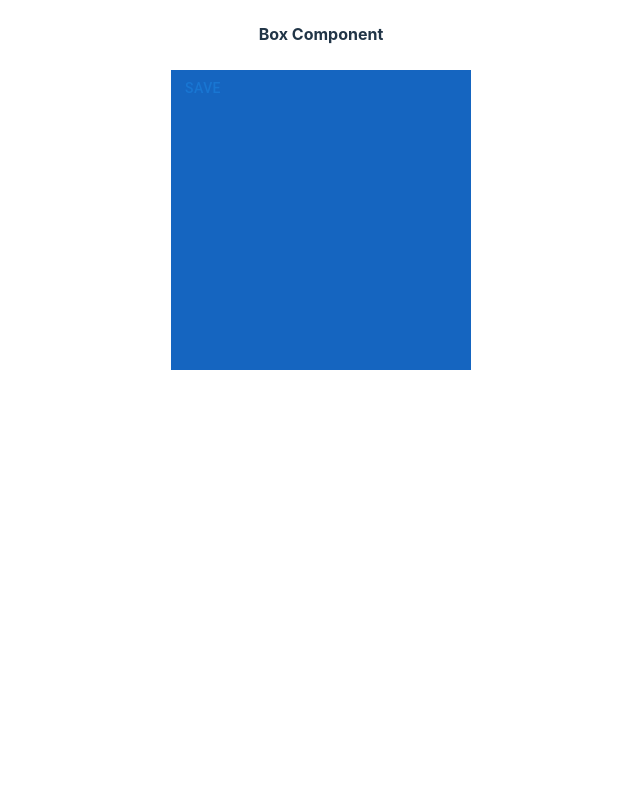
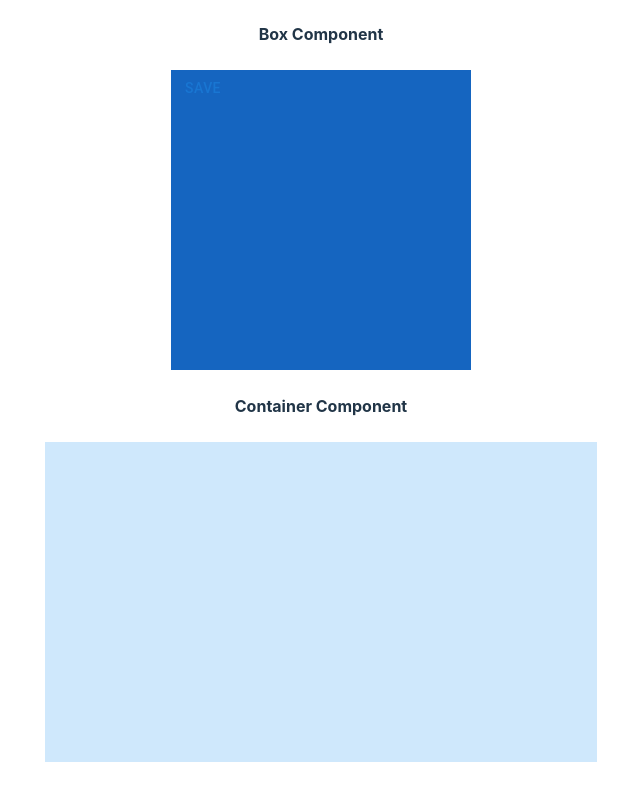
Before and after one commit to GuilhermeSousaDev/MaterialUI, a React (Vite) app in the folder react-ui/: page / in a window 1280 px wide. Shown: the part 8831-9631 px from the top of the page, without its empty margins (319-959 px from the left). Before the commit the page ends 9241 px from the top, so only its background shows below. Built offline with nearby package versions, Linux system fonts and the light colour scheme.

Commit message:
Container Component

```diff
--- a/react-ui/src/App.jsx
+++ b/react-ui/src/App.jsx
@@ -41,6 +41,7 @@ import SpeedDialComponent from './components/SpeedDial';
 import StepperComponent from './components/Stepper';
 import TabsComponent from './components/Tabs';
 import BoxComponent from './components/Box';
+import ContainerComponent from './components/Container';
 
 function App() {
   return (
@@ -87,6 +88,7 @@ function App() {
       <StepperComponent />
       <TabsComponent />
       <BoxComponent />
+      <ContainerComponent />
     </Stack>
   )
 }
--- /dev/null
+++ b/react-ui/src/components/Container.jsx
@@ -0,0 +1,13 @@
+import { Container, Box } from '@mui/material';
+
+export default function ContainerComponent() {
+  return (
+    <>
+      <h4>Container Component</h4>
+
+      <Container maxWidth="sm">
+        <Box sx={{ bgcolor: '#cfe8fc', height: '40vh' }}></Box>
+      </Container>
+    </>
+  )
+}
```
